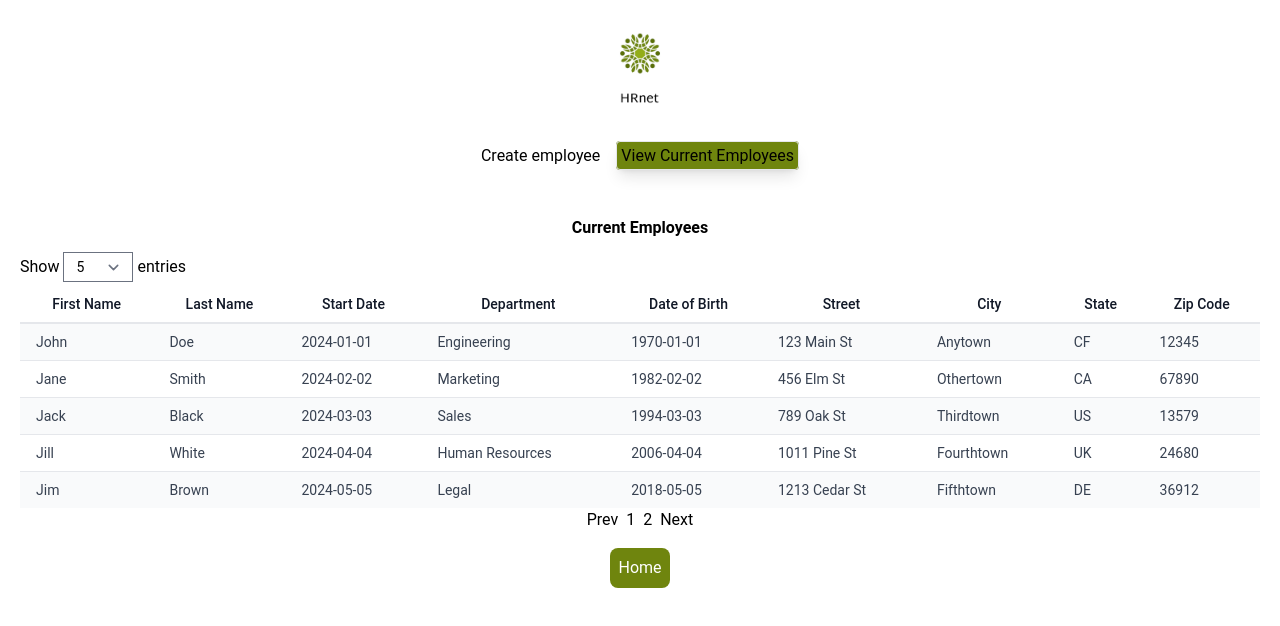
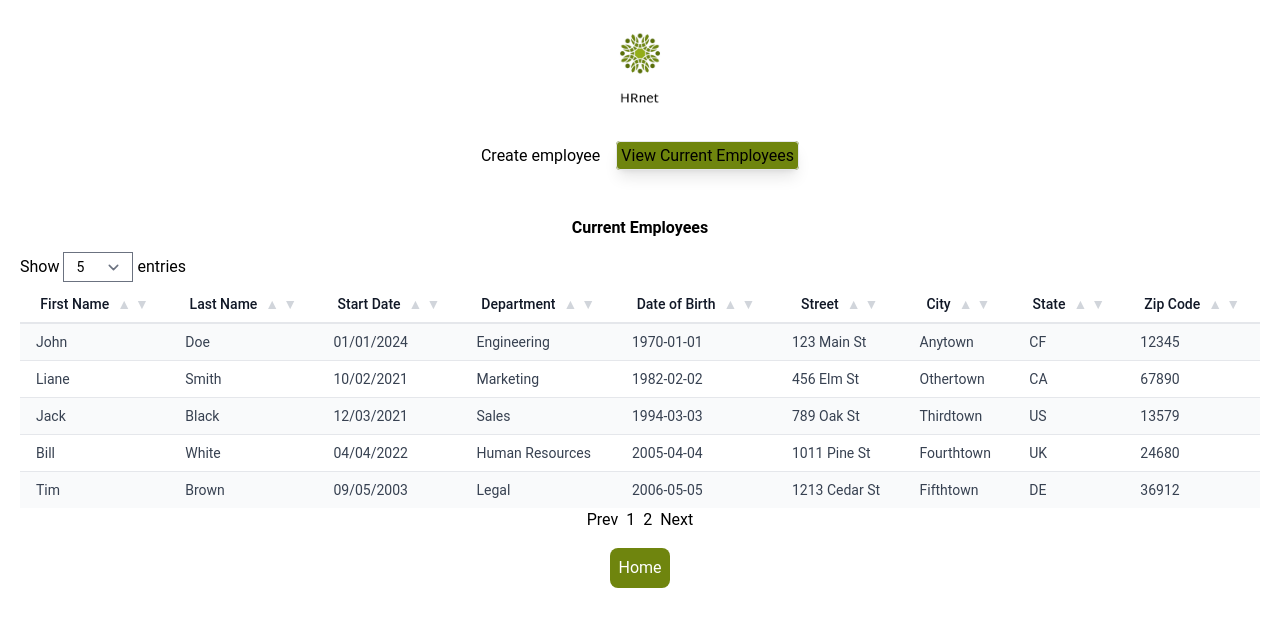
Before and after one commit to Elishaya13/HRNet_P14_OC, a React (Vite) app: page /employees in a window 1280 px wide. Shown: the top 626 px of the page. Built offline with nearby package versions, Linux system fonts and the light colour scheme; the HTML template or start-up script is replaced by a standard one.

Commit message:
feat: Working on data sorting functionality for the table

```diff
--- /dev/null
+++ b/src/components/table/TableHeader.tsx
@@ -0,0 +1,53 @@
+interface TableHeaderProps {
+  thead: string[];
+  handleClick: (columnTitle: string) => void;
+  initialData: boolean;
+  columnSorted: string;
+  sort: boolean;
+}
+
+const TableHeader = ({
+  thead,
+  handleClick,
+  initialData,
+  columnSorted,
+  sort,
+}: TableHeaderProps) => {
+  return (
+    <thead className='ltr:text-left rtl:text-right'>
+      <tr>
+        {thead.map((head, index) => (
+          <th
+            key={index}
+            className='whitespace-nowrap px-4 py-2 font-medium text-gray-900'
+            onClick={() => handleClick(head)}
+          >
+            {head}
+            <span className='ml-2'>
+              <span
+                className={`mr-1 ${
+                  !initialData && head === columnSorted && !sort
+                    ? 'text-customGreenDark'
+                    : 'text-gray-300'
+                }`}
+              >
+                ▲
+              </span>
+              <span
+                className={`${
+                  !initialData && head === columnSorted && sort
+                    ? 'text-customGreenDark'
+                    : 'text-gray-300'
+                }`}
+              >
+                ▼
+              </span>
+            </span>
+          </th>
+        ))}
+      </tr>
+    </thead>
+  );
+};
+
+export default TableHeader;
--- a/src/data/mockUsers.ts
+++ b/src/data/mockUsers.ts
@@ -11,10 +11,10 @@ export const mockUsers = [
     department: 'Engineering',
   },
   {
-      firstname: 'Jane',
+    firstname: 'Liane',
     lastname: 'Smith',
     dob: '1982-02-02',
-      startdate: '2024-02-02',
+    startdate: '2021-10-02',
     street: '456 Elm St',
     city: 'Othertown',
     zip: '67890',
@@ -25,7 +25,7 @@ export const mockUsers = [
     firstname: 'Jack',
     lastname: 'Black',
     dob: '1994-03-03',
-      startdate: '2024-03-03',
+    startdate: '2021-12-03',
     street: '789 Oak St',
     city: 'Thirdtown',
     zip: '13579',
@@ -33,10 +33,10 @@ export const mockUsers = [
     department: 'Sales',
   },
   {
-      firstname: 'Jill',
+    firstname: 'Bill',
     lastname: 'White',
-      dob: '2006-04-04',
-      startdate: '2024-04-04',
+    dob: '2005-04-04',
+    startdate: '2022-04-04',
     street: '1011 Pine St',
     city: 'Fourthtown',
     zip: '24680',
@@ -44,10 +44,10 @@ export const mockUsers = [
     department: 'Human Resources',
   },
   {
-      firstname: 'Jim',
+    firstname: 'Tim',
     lastname: 'Brown',
-      dob: '2018-05-05',
-      startdate: '2024-05-05',
+    dob: '2006-05-05',
+    startdate: '2003-09-05',
     street: '1213 Cedar St',
     city: 'Fifthtown',
     zip: '36912',
@@ -55,15 +55,14 @@ export const mockUsers = [
     department: 'Legal',
   },
   {
-      firstname: 'Jenny',
+    firstname: 'Kenny',
     lastname: 'Green',
     dob: '2000-06-06',
-      startdate: '2024-06-06',
+    startdate: '2004-06-06',
     street: '1415 Maple St',
     city: 'Sixthtown',
     zip: '48264',
     country: 'FR',
     department: 'Finance',
   },
-
 ];
--- a/src/pages/EmployeesList.tsx
+++ b/src/pages/EmployeesList.tsx
@@ -1,11 +1,17 @@
-import { useContext} from 'react';
+import { useContext, useState } from 'react';
 import { Link } from 'react-router-dom';
 import { UsersContext } from '../context/UserContext';
 import { usePagination } from '../utils/usePagination';
 import { UserValues } from '../interfaces/Interfaces';
+import TableHeader from '../components/table/TableHeader';
 
 const EmployeesList = () => {
   const { users } = useContext(UsersContext);
+  const [usersData, setUsersData] = useState(users);
+  const [sort, setSort] = useState(true);
+  const [initialData, setInitialData] = useState(true);
+  const [columnSorted, setColumnSorted] = useState<string>('');
+
 
   const {
     currentUsers,
@@ -15,9 +21,42 @@ const EmployeesList = () => {
     currentPage,
     usersPerPage,
     totalPages,
-
   } = usePagination<UserValues>(5, users);
 
+  interface ColumnKeys {
+    [key: string]: keyof UserValues;
+  }
+
+  const columnKeys: ColumnKeys = {
+    'First Name': 'firstname',
+    'Last Name': 'lastname',
+    'Start Date': 'startdate',
+    'Department': 'department',
+    'Date of Birth': 'dob',
+    'Street': 'street',
+    'City': 'city',
+     'State': 'country',
+     'Zip Code': 'zip',
+  };
+
+  const handleClick = (columnTitle: string) => {
+    setColumnSorted(columnTitle);
+    const newSort = !sort
+    setSort(newSort);
+    setInitialData(false);
+
+    const columnKey = columnKeys[columnTitle];
+    if (columnKey) {
+      if (newSort) {
+        usersData.sort((a: UserValues, b: UserValues) => {
+          return a[columnKey].localeCompare(b[columnKey]);
+        });
+        setUsersData(usersData);
+      } else {
+        usersData.reverse();
+      }
+    }
+  };
 
   const thead = [
     'First Name',
@@ -39,7 +78,11 @@ const EmployeesList = () => {
       {/* Show entries */}
       <div className='flex flex-row items-center'>
         <p> Show </p>
-        <select value={usersPerPage} onChange={handleUsersPerPageChange} className='m-1 text-sm py-1 focus:ring-customGreenDark focus:border-customGreenDark'>
+        <select
+          value={usersPerPage}
+          onChange={handleUsersPerPageChange}
+          className='m-1 text-sm py-1 focus:ring-customGreenDark focus:border-customGreenDark'
+        >
           <option value='5'>5</option>
           <option value='10'>10</option>
           <option value='20'>20</option>
@@ -49,18 +92,13 @@ const EmployeesList = () => {
       {/* Table */}
       <div className='overflow-x-auto'>
         <table className='min-w-full divide-y-2 divide-gray-200 bg-white text-sm'>
-          <thead className='ltr:text-left rtl:text-right'>
-            <tr>
-              {thead.map((head, index) => (
-                <th
-                  key={index}
-                  className='whitespace-nowrap px-4 py-2 font-medium text-gray-900'
-                >
-                  {head}
-                </th>
-              ))}
-            </tr>
-          </thead>
+          <TableHeader
+            thead={thead}
+            handleClick={handleClick}
+            initialData={initialData}
+            columnSorted={columnSorted}
+            sort={sort}
+          />
 
           <tbody className='divide-y divide-gray-200'>
             {currentUsers.map((user, index) => (
@@ -72,7 +110,11 @@ const EmployeesList = () => {
                   {user.lastname}
                 </td>
                 <td className='whitespace-nowrap px-4 py-2 text-gray-700'>
-                  {user.startdate}
+                  {new Date(user.startdate).toLocaleDateString('en-US', {
+                    month: '2-digit',
+                    day: '2-digit',
+                    year: 'numeric',
+                  })}
                 </td>
                 <td className='whitespace-nowrap px-4 py-2 text-gray-700'>
                   {user.department}
@@ -135,7 +177,6 @@ const EmployeesList = () => {
         </Link>
       </div>
     </div>
-
   );
 };
 
```
Lines whose indentation alone changed are shown as unchanged.
